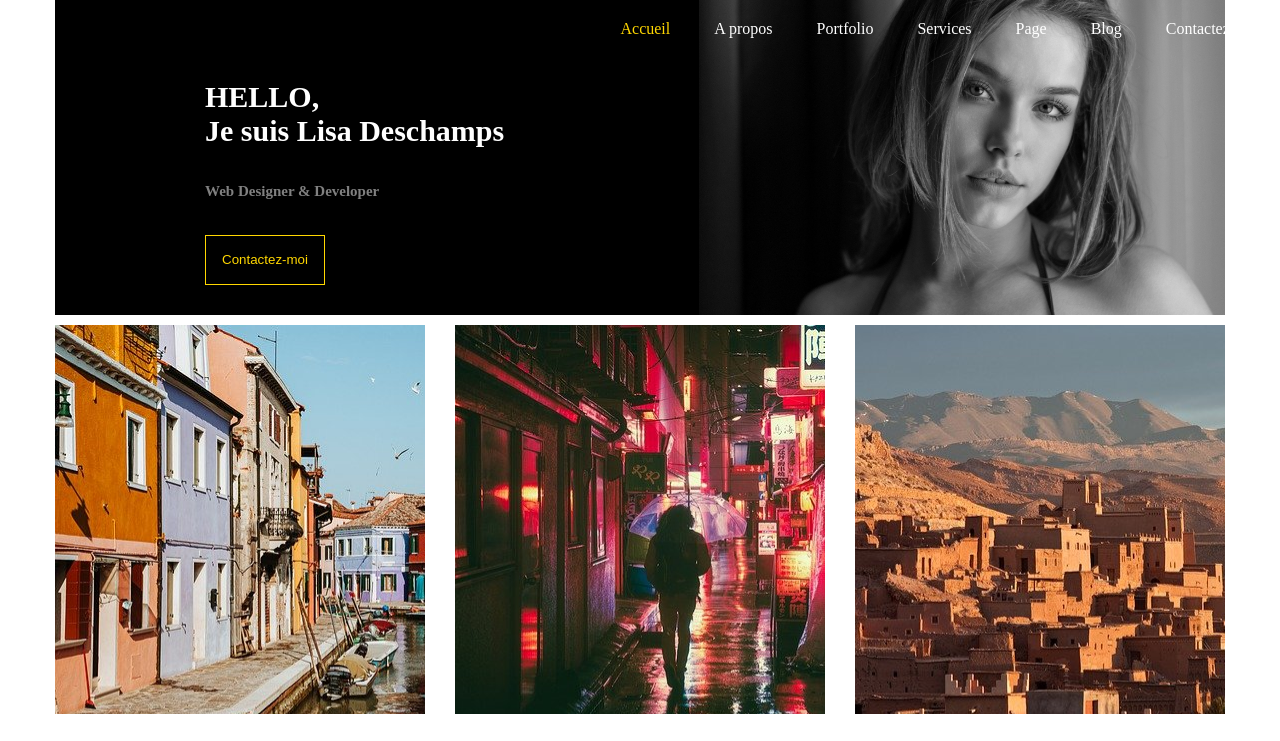
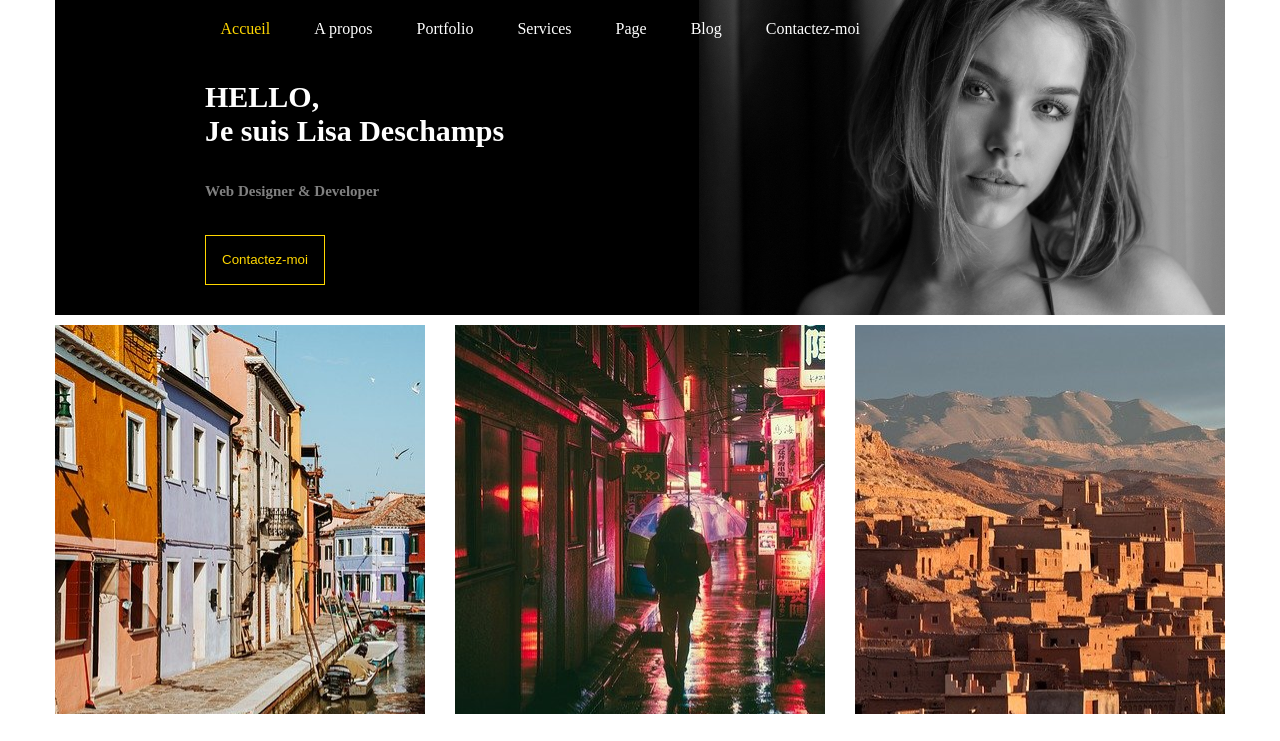
Before and after one commit to LaLoutreCosmique/laloutrecosmique.github.io, a plain HTML site: page index.html in a window 1280 px wide. Shown: the top 741 px of the page. Drawn offline with Linux system fonts and the light colour scheme.

Commit message:
Header fix

```diff
--- a/styles.css
+++ b/styles.css
@@ -40,6 +40,7 @@ header{
 #entete{
     position: absolute;
     right: 0;
+    margin-right: 400px;
 }
 
 #selected {
```
